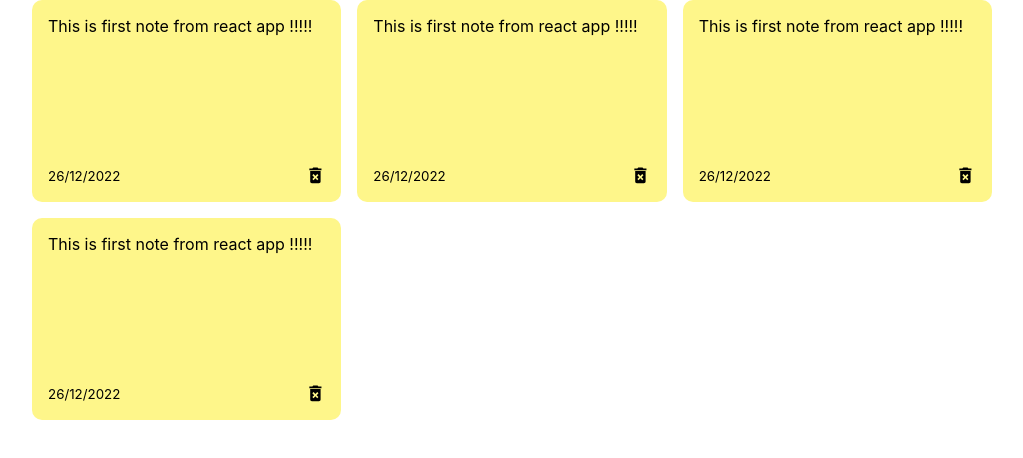
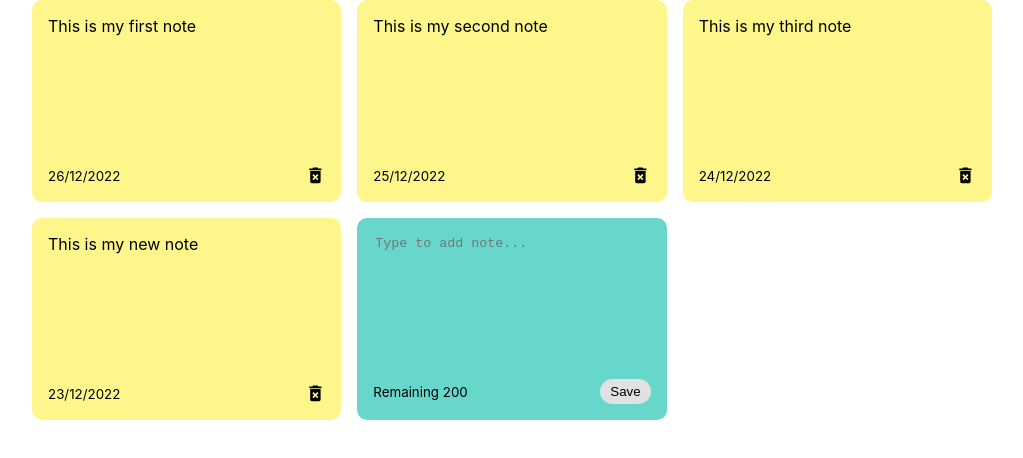
Before and after one commit to jayaseelananbu/react-notes-app, a React (Create React App) app: page / in a window 1280 px wide. Shown: the top 458 px of the page, without its empty margins (128-1151 px from the left). Built offline with nearby package versions, Linux system fonts and the light colour scheme.

Commit message:
add new note component added with grid layout - css

```diff
--- a/src/App.js
+++ b/src/App.js
@@ -1,9 +1,33 @@
+import { useState } from "react";
 import NoteList from "./components/NotesList";
+import { nanoid } from "nanoid";
 
 const App = () => {
+  const [notes, setNotes] = useState([
+    {
+      id: nanoid(),
+      text: "This is my first note",
+      date: "26/12/2022",
+    },
+    {
+      id: nanoid(),
+      text: "This is my second note",
+      date: "25/12/2022",
+    },
+    {
+      id: nanoid(),
+      text: "This is my third note",
+      date: "24/12/2022",
+    },
+    {
+      id: nanoid(),
+      text: "This is my new note",
+      date: "23/12/2022",
+    },
+  ]);
   return (
     <div className="container">
-      <NoteList />
+      <NoteList notes={notes} />
     </div>
   );
 };
--- /dev/null
+++ b/src/components/AddNote.js
@@ -0,0 +1,24 @@
+import { useState } from "react";
+
+const AddNote = () => {
+  const [noteText, setNoteText] = useState("");
+  const handleChange = (event) => {
+    setNoteText(event.target.value);
+  };
+  return (
+    <div className="note new">
+      <textarea
+        onChange={handleChange}
+        rows="8"
+        cols="10"
+        placeholder="Type to add note..."
+      ></textarea>
+      <div className="note-footer">
+        <small>Remaining 200</small>
+        <button className="save">Save</button>
+      </div>
+    </div>
+  );
+};
+
+export default AddNote;
--- a/src/components/Note.js
+++ b/src/components/Note.js
@@ -1,10 +1,10 @@
 import { MdDeleteForever } from "react-icons/md";
-const Note = () => {
+const Note = ({ id, text, date }) => {
   return (
     <div className="note">
-      <span>This is first note from react app !!!!!</span>
+      <span>{text}</span>
       <div className="note-footer">
-        <small>26/12/2022</small>
+        <small>{date}</small>
         <MdDeleteForever className="delete-icon" size="1.3em" />
       </div>
     </div>
--- a/src/components/NotesList.js
+++ b/src/components/NotesList.js
@@ -1,12 +1,13 @@
+import AddNote from "./AddNote";
 import Note from "./Note";
 
-const NoteList = () => {
+const NoteList = ({ notes }) => {
   return (
     <div className="note-list">
-      <Note />
-      <Note />
-      <Note />
-      <Note />
+      {notes.map((note) => (
+        <Note id={note.id} text={note.text} date={note.date} />
+      ))}
+      <AddNote />
     </div>
   );
 };
--- a/src/index.css
+++ b/src/index.css
@@ -23,8 +23,7 @@
 .note-list {
   display: grid;
   grid-gap: 1rem;
-  grid-template-columns: repeat(auto-fit, minmax(250px,1fr));
-
+  grid-template-columns: repeat(auto-fit, minmax(250px, 1fr));
 }
 
 .note {
@@ -42,3 +41,27 @@
   align-items: center;
   justify-content: space-between;
 }
+
+.note.new {
+  background-color: #67d7cc;
+}
+
+textarea {
+  background-color: #67d7cc;
+  border: none;
+  resize: none;
+}
+
+textarea:focus {
+  outline: none;
+}
+.save {
+  background-color: #e1e1e1;
+  border: none;
+  border-radius: 15px;
+  padding: 5px 10px 5px 10px;
+}
+.save:hover {
+  background-color: #ededed;
+  cursor: pointer;
+}
```
